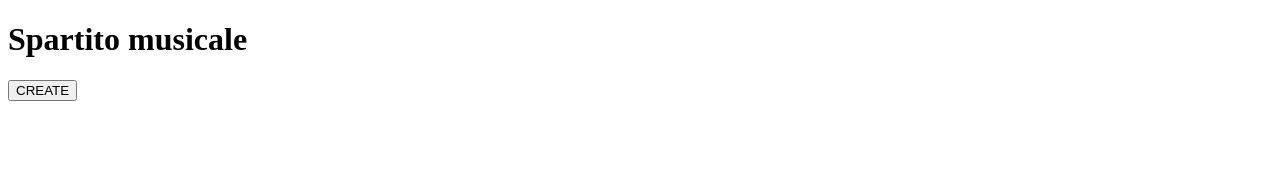
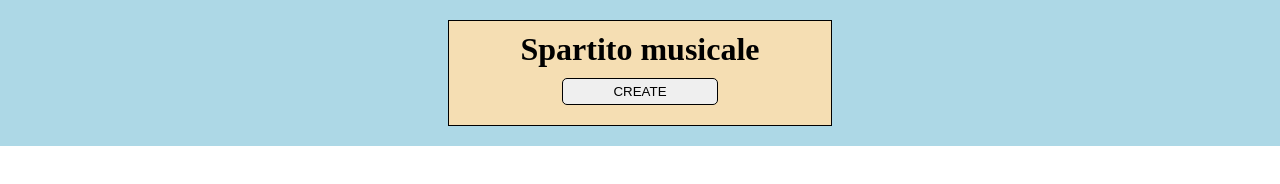
Before and after one commit to MarcoMadeddu/js-fizzbuzz, a plain HTML site: page index.html in a window 1280 px wide. Drawn offline with Linux system fonts and the light colour scheme.

Commit message:
add a litle bit of css

```diff
--- /dev/null
+++ b/assets/main.css
@@ -0,0 +1,30 @@
+*{
+  padding: 0;
+  margin: 0;
+  box-sizing: border-box;
+}
+
+.wrapper{
+  display: flex;
+  flex-direction: column;
+  align-items: center;
+  background-color: lightblue;
+}
+
+.content{
+  margin: 20px;
+  display: flex;
+  flex-direction: column;
+  align-items: center;
+  border: 1px solid black;
+  padding: 10px;
+  width: 30%;
+  background-color: wheat;
+}
+
+button{
+  border: 1px solid black;
+  border-radius: 5px;
+  padding: 5px 50px;
+  margin: 10px;
+}
--- a/assets/main.js
+++ b/assets/main.js
@@ -54,7 +54,6 @@ btnCreate.addEventListener("click",
           lista += "<li>" + i + "</li>";
 
         }
-
     }
     myList.innerHTML = lista;
   }
--- a/index.html
+++ b/index.html
@@ -3,12 +3,19 @@
   <head>
     <meta charset="utf-8">
     <title></title>
+    <link rel="stylesheet" href="assets/main.css">
   </head>
   <body>
     <main>
-      <h1>Spartito musicale</h1>
-      <button id = "create">CREATE</button>
-      <ul id = "myList"></ul>
+      <div class="wrapper">
+        <div class="content">
+
+          <h1>Spartito musicale</h1>
+          <button id = "create">CREATE</button>
+          <ul id = "myList"></ul>
+
+        </div>
+      </div>
     </main>
     <script src = "assets/main.js"></script>
   </body>
```
